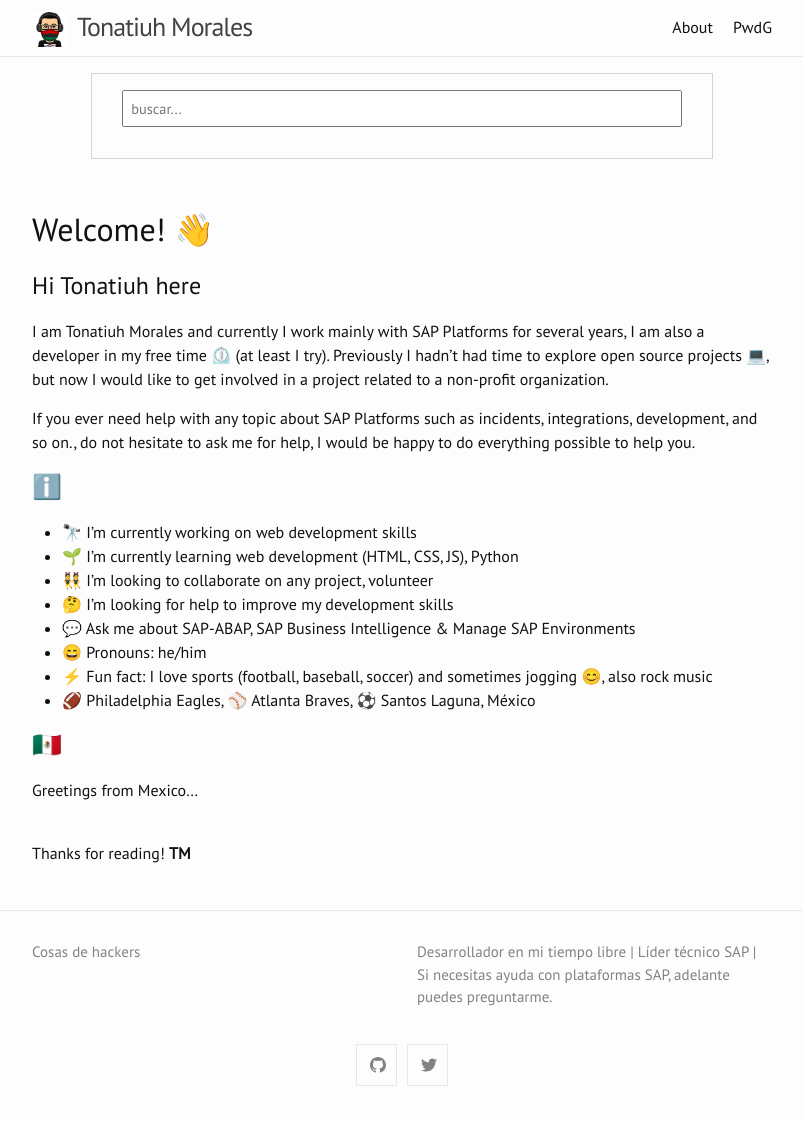
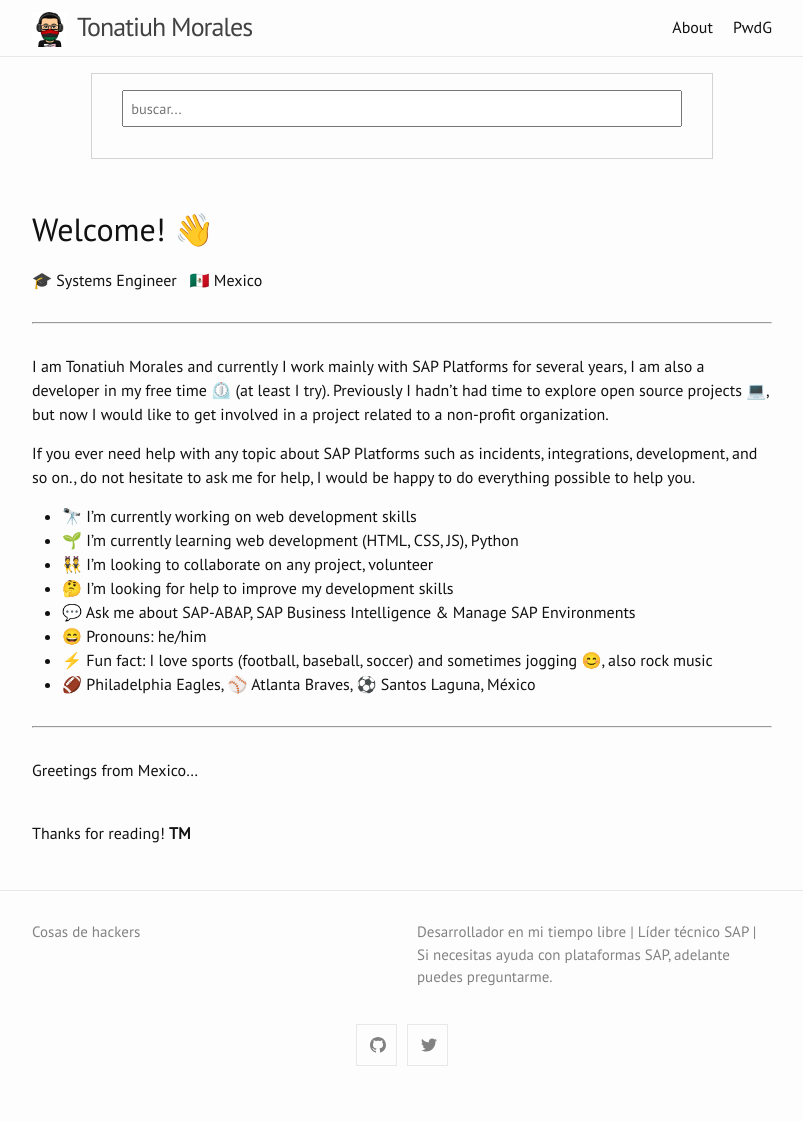
Before and after one commit to blackc0mb/blackc0mb.github.io, a Jekyll site: the page built from about.md, in a window 1280 px wide. Shown: the whole page, without its empty margins (238-1041 px from the left). Built offline with Jekyll 4.4.1, drawn with Linux system fonts in a browser that asks for light colours; comment, search, counter and statistics services are not loaded.

Commit message:
Update about.md

```diff
--- a/about.md
+++ b/about.md
@@ -4,13 +4,14 @@
 ---
 # Welcome! 👋
 
-## Hi Tonatiuh here
+🎓 Systems Engineer &nbsp;&nbsp;🇲🇽 Mexico
+
+---
 
 I am Tonatiuh Morales and currently I work mainly with SAP Platforms for several years, I am also a developer in my free time ⏲️ (at least I try). Previously I hadn't had time to explore open source projects 💻, but now I would like to get involved in a project related to a non-profit organization.
 
 If you ever need help with any topic about SAP Platforms such as incidents, integrations, development, and so on., do not hesitate to ask me for help, I would be happy to do everything possible to help you.
 
-## ℹ️
 - 🔭 I’m currently working on web development skills
 - 🌱 I’m currently learning web development (HTML, CSS, JS), Python
 - 👯 I’m looking to collaborate on any project, volunteer
@@ -20,7 +21,8 @@
 - ⚡ Fun fact: I love sports (football, baseball, soccer) and sometimes jogging 😊, also rock music
 - 🏈 Philadelphia Eagles, ⚾ Atlanta Braves, ⚽ Santos Laguna, México
 
-## 🇲🇽
+---
+
 Greetings from Mexico...
 
 <br/>
```
